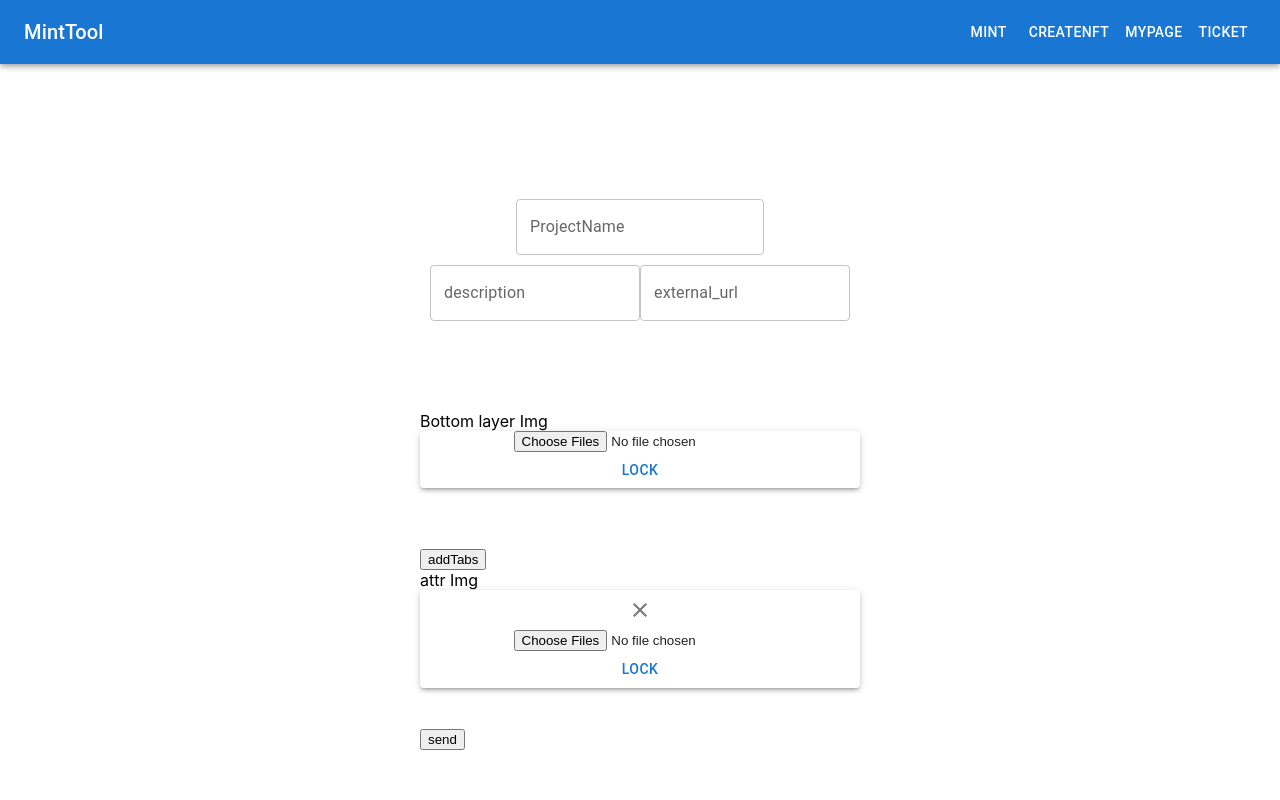
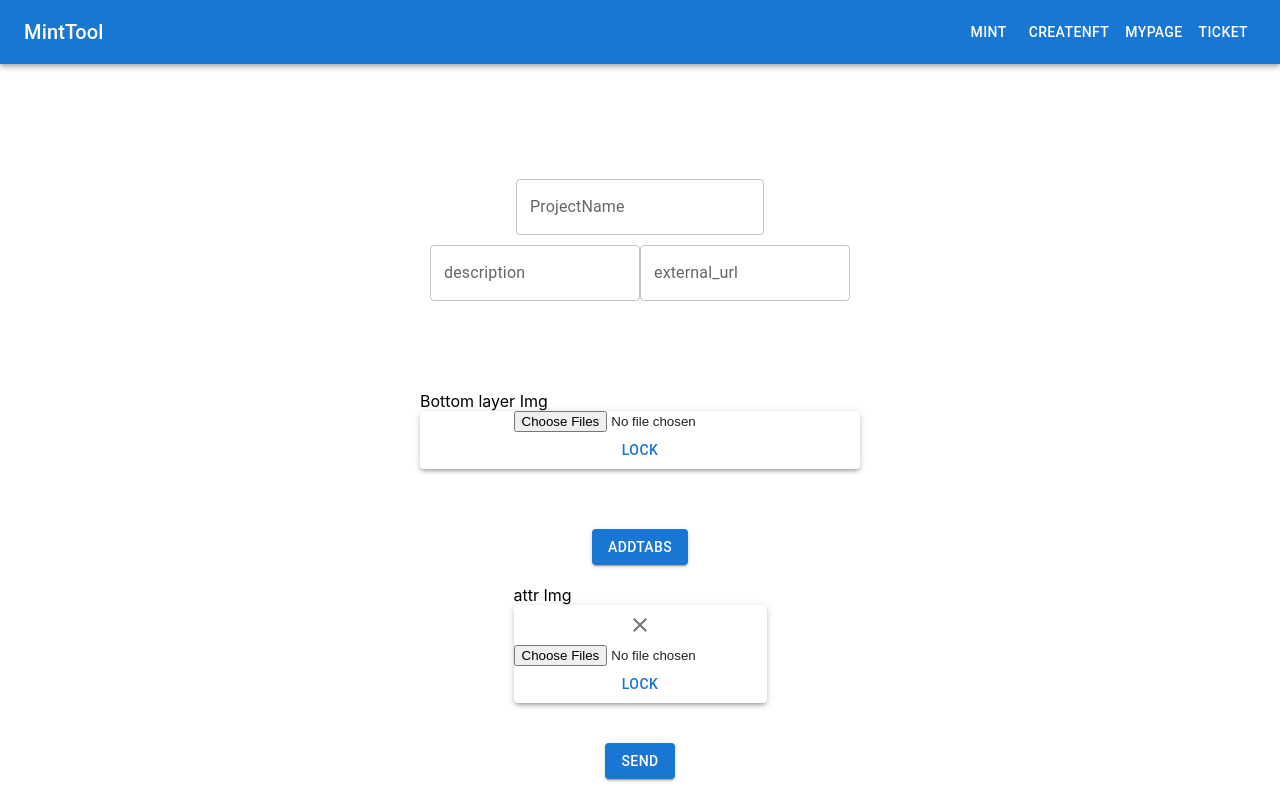
Before and after one commit to codestates/BEB-04-final-mintool, a Next.js app: page /createnft in a window 1280 px wide. Shown: the top 800 px of the page. Built offline with nearby package versions, Linux system fonts and the light colour scheme.

Commit message:
Fix : humble input sanitize + error fix

```diff
--- a/pages/createnft/index.tsx
+++ b/pages/createnft/index.tsx
@@ -4,7 +4,7 @@ import Image from 'next/image'
 import React, { BaseSyntheticEvent, useState } from 'react'
 import styles from '../styles/Home.module.css'
 import ImageLoader from '../../components/ImageLoader/ImageLoader'
-import { TextField } from '@mui/material'
+import { Button, CircularProgress, TextField } from '@mui/material'
 
 type dataObject = {
   [num: number]: {
@@ -31,6 +31,7 @@ const CreateNFT: NextPage = () => {
   const [projectName, setProjectName] = useState<string>('');
   const [descriptionValue, setDescriptionValue] = useState<string>('');
   const [external_urlValue, setExternal_urlValue] = useState<string>('');
+  const [isWaiting, setIsWainting] = useState<Boolean>(false);
 
   const handleTextFieldChange = (e: BaseSyntheticEvent, handlesetFuncion: any) => {
     handlesetFuncion(e.target.value);
@@ -48,10 +49,23 @@ const CreateNFT: NextPage = () => {
   }
 
   const handleSend = () => {
+
+    setIsWainting(true);
     dataObj.description = descriptionValue;
     dataObj.external_url = external_urlValue;
     dataObj.projectName = projectName;
-    console.log("total numArr : ", Object.keys(dataObj));
+    if(dataObj.description?.length + dataObj.external_url?.length + dataObj.projectName?.length  < 3) { alert("textinput is not right"); setIsWainting(false); return; }
+    // console.log("total numArr : ", Object.keys(dataObj));
+
+    let isRight = true;
+    Object.keys(dataObj).slice(0, -3).forEach(k=>{
+      const kNumber = parseInt(k);
+      if(dataObj[kNumber].fileArr.length <1) isRight=false;
+      if(dataObj[kNumber].fileArr.length !== dataObj[kNumber].values.length) isRight=false;
+      if(dataObj[kNumber].AttrName === undefined) isRight=false;
+    })
+    if(!isRight) { alert("Image input is not right"); setIsWainting(false); return; }
+
     const promiseArr = Object.keys(dataObj).slice(0, -3).map(myKey => {
 
       const objKey = parseInt(myKey);
@@ -70,11 +84,14 @@ const CreateNFT: NextPage = () => {
 
     Promise.all(promiseArr)
       // .then(x=> {dataObj.description = descriptionValue; dataObj.external_url=external_urlValue; return 1;} )
-      .then(t => fetch('/api/createnft', { method: "POST", body: JSON.stringify(dataObj) }))
+      .then(t => fetch('/api/createnft', { method: "POST", body: JSON.stringify(dataObj) }).then(w=>setIsWainting(false)) )
   }
 
+
+
+
   return (
-    <div>
+    <div className='container'>
       <div>
         <div style={{display : 'flex', justifyContent: 'center', margin : '10px' }}>
             <TextField label="ProjectName" onChange={(e)=>{ handleTextFieldChange(e, setProjectName)}} value={projectName} ></TextField>
@@ -89,7 +106,7 @@ const CreateNFT: NextPage = () => {
         <ImageLoader myKey={0} handleSetDataObj={handleSetDataObj}></ImageLoader>
       </div>
       <br /><br /><br />
-      <button onClick={() => { setAttrTabArr([...attrTabArr, attrTabArr.slice(-1)[0] + 1]) }}>addTabs</button>
+      <Button variant="contained" onClick={() => { setAttrTabArr([...attrTabArr, attrTabArr.slice(-1)[0] + 1]) }}>addTabs</Button>
       <br />
       {
         attrTabArr.slice(1).map(e => {
@@ -103,7 +120,8 @@ const CreateNFT: NextPage = () => {
       }
 
       <br /><br />
-      <button onClick={handleSend}>send</button>
+      <Button variant="contained" onClick={handleSend}>send</Button>
+      {isWaiting ? <CircularProgress></CircularProgress> : <></>}
       {/* <button onClick={() => { console.log(dataObj) }}>log dataObj</button> */}
       {/* <button onClick={() => { console.log(attrTabArr)}}>tabs</button> */}
     </div>
--- a/pages/mypage/index.tsx
+++ b/pages/mypage/index.tsx
@@ -30,7 +30,7 @@ const MyPage: NextPage = () => {
                     const metaDataObj: any = metaData.object ?? null;
                     const imgSrc = `http://${metaDataObj.image}`;
                     return (
-                        <div style={{margin:'5px'}}>
+                        <div style={{margin:'5px'}} key={metaDataObj.name}>
                             <Card>
                                 <CardContent>
                                     <span>{metaDataObj.name}</span>
@@ -50,7 +50,7 @@ const MyPage: NextPage = () => {
                                     {
                                         metaDataObj.attributes.map((attrObj : any)=>{
                                             return(
-                                                <div>
+                                                <div key={attrObj?.trait_type}>
                                                     <span>{attrObj?.trait_type} : {attrObj?.value}</span>
 
                                                 </div>
@@ -62,7 +62,7 @@ const MyPage: NextPage = () => {
                                     <Chip label="metaData"></Chip>
                                 </Divider>
                                 <CardContent>
-                                    <TextField multiline value={ JSON.stringify(metaDataArr[idx].object) } inputProps={{readonly: true}}></TextField>
+                                    <TextField multiline value={ JSON.stringify(metaDataArr[idx].object) } inputProps={{readOnly: true}}></TextField>
                                 </CardContent>
                             </Card>
                         </div>
```
